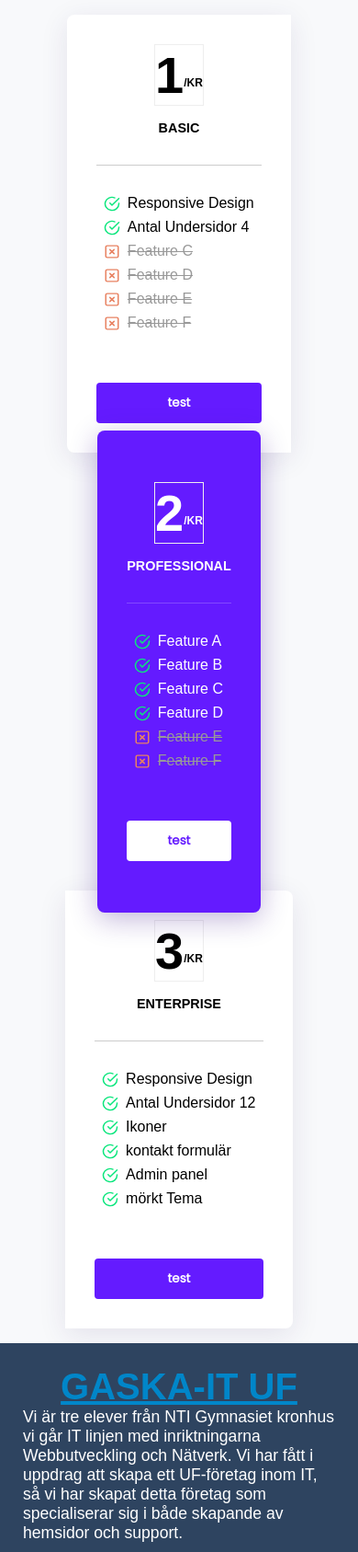
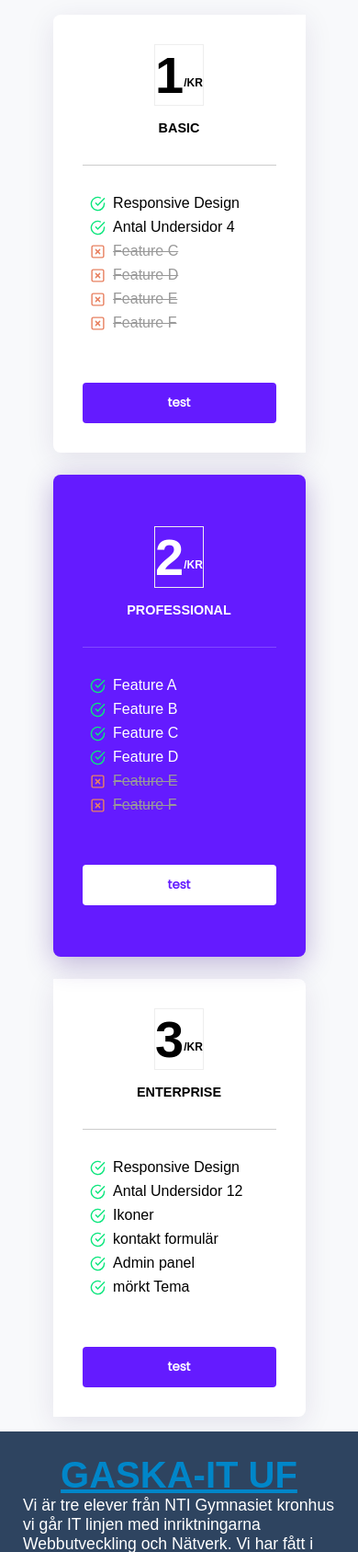
Before and after one commit to Simonbackman/GASKAIT-UF, a PHP site: page /Priser.php in a window 390 px wide; the page is wider, and only the part inside the window is pictured. Shown: the part 108-1795 px from the top of that part at 92% size. Run offline with PHP 8.4, Linux system fonts and the light colour scheme; some libraries are stand-ins or nearby versions.

Commit message:
Update style.css

```diff
--- a/css/style.css
+++ b/css/style.css
@@ -668,6 +668,24 @@
 #cta_btn3:focus {
     transform: scale(1.1);
 }
+@media (max-width: 900px) {
+    .price-comparison {
+      flex-direction: column;
+      align-items: center;
+    }
+
+    .price-column {
+      min-width: 275px;
+    }
+
+    .price-column:first-of-type {
+      margin-bottom: 3rem;
+    }
+
+    .price-column:last-of-type {
+      margin-top: 3rem;
+    }
+  }
 
 /* @media only screen and (max-width: 860px) {
     .price-comparison {
```
